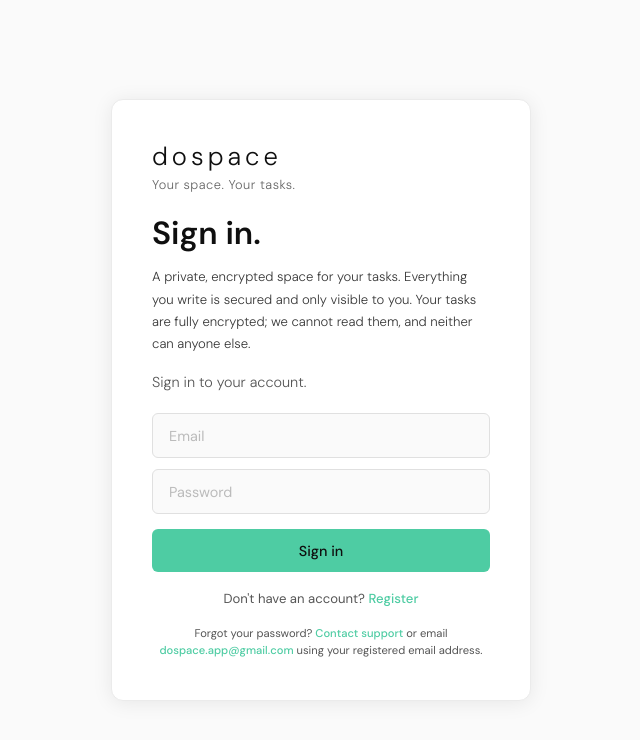
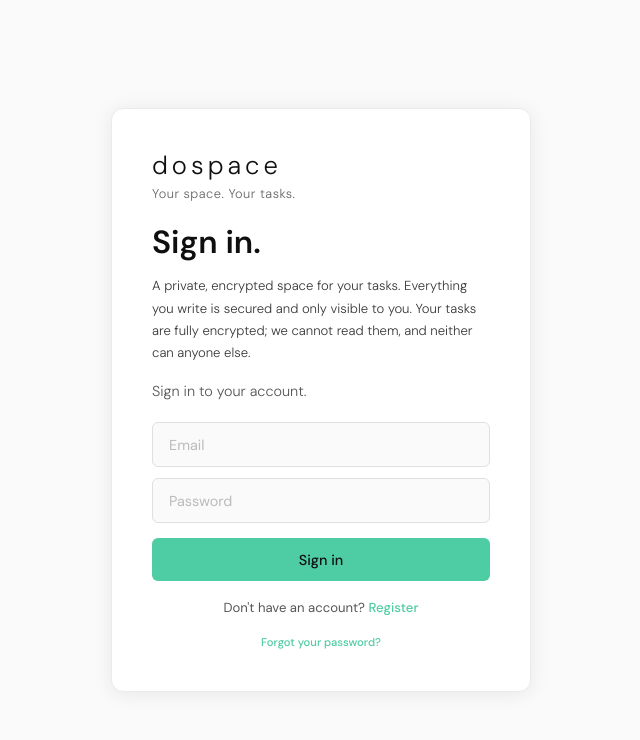
Before and after one commit to laybuh/todo-frontend, a React (Vite) app: page /login in a window 1280 px wide. Shown: the top 740 px of the page, without its empty margins (319-959 px from the left). Built offline with nearby package versions, Linux system fonts and the light colour scheme.

Commit message:
Made changes to redirect page.

```diff
--- a/src/pages/ForgotPassword.jsx
+++ b/src/pages/ForgotPassword.jsx
@@ -1,11 +1,19 @@
-import { useState } from 'react'
 import axios from 'axios'
-import { Link } from 'react-router-dom'
+import { useNavigate, Link } from 'react-router-dom'
+import { useState, useEffect } from 'react'
+
 
 export default function ForgotPassword() {
     const [email, setEmail] = useState('')
     const [error, setError] = useState('')
     const [success, setSuccess] = useState('')
+    const navigate = useNavigate()
+
+    useEffect(() => {
+        if (localStorage.getItem('token')) {
+            navigate('/dashboard')
+        }
+    }, [])
 
     const handleSubmit = async (e) => {
         e.preventDefault()
--- a/src/pages/Login.jsx
+++ b/src/pages/Login.jsx
@@ -1,4 +1,4 @@
-import { useState } from 'react'
+import { useState, useEffect } from 'react'
 import axios from 'axios'
 import { useNavigate, Link, useSearchParams } from 'react-router-dom'
 
@@ -7,6 +7,13 @@ export default function Login() {
     const [password, setPassword] = useState('')
     const [error, setError] = useState('')
     const navigate = useNavigate()
+
+    useEffect(() => {
+        if (localStorage.getItem('token')) {
+            navigate('/dashboard')
+        }
+    }, [])
+
     const [searchParams] = useSearchParams()
     const verified = searchParams.get('verified')
 
@@ -52,11 +59,7 @@ export default function Login() {
                 </form>
                 <p className="auth-link">Don't have an account? <Link to="/register">Register</Link></p>
                 <p className="forgot-text">
-                    Forgot your password?{' '}
-                    <a href="mailto:dospace.app@gmail.com">Contact support</a>
-                    {' '}or email{' '}
-                    <a href="mailto:dospace.app@gmail.com">dospace.app@gmail.com</a>
-                    {' '}using your registered email address.
+                    <Link to="/forgot-password">Forgot your password?</Link>
                 </p>
             </div>
         </div>
--- a/src/pages/Register.jsx
+++ b/src/pages/Register.jsx
@@ -1,4 +1,4 @@
-import { useState } from 'react'
+import { useState, useEffect } from 'react'
 import axios from 'axios'
 import { useNavigate, Link } from 'react-router-dom'
 
@@ -10,7 +10,11 @@ export default function Register() {
     const [error, setError] = useState('')
     const [success, setSuccess] = useState('')
     const navigate = useNavigate()
-
+    useEffect(() => {
+        if (localStorage.getItem('token')) {
+            navigate('/dashboard')
+        }
+    }, [])
     const handleRegister = async (e) => {
         e.preventDefault()
         if (password !== confirmPassword) {
```
